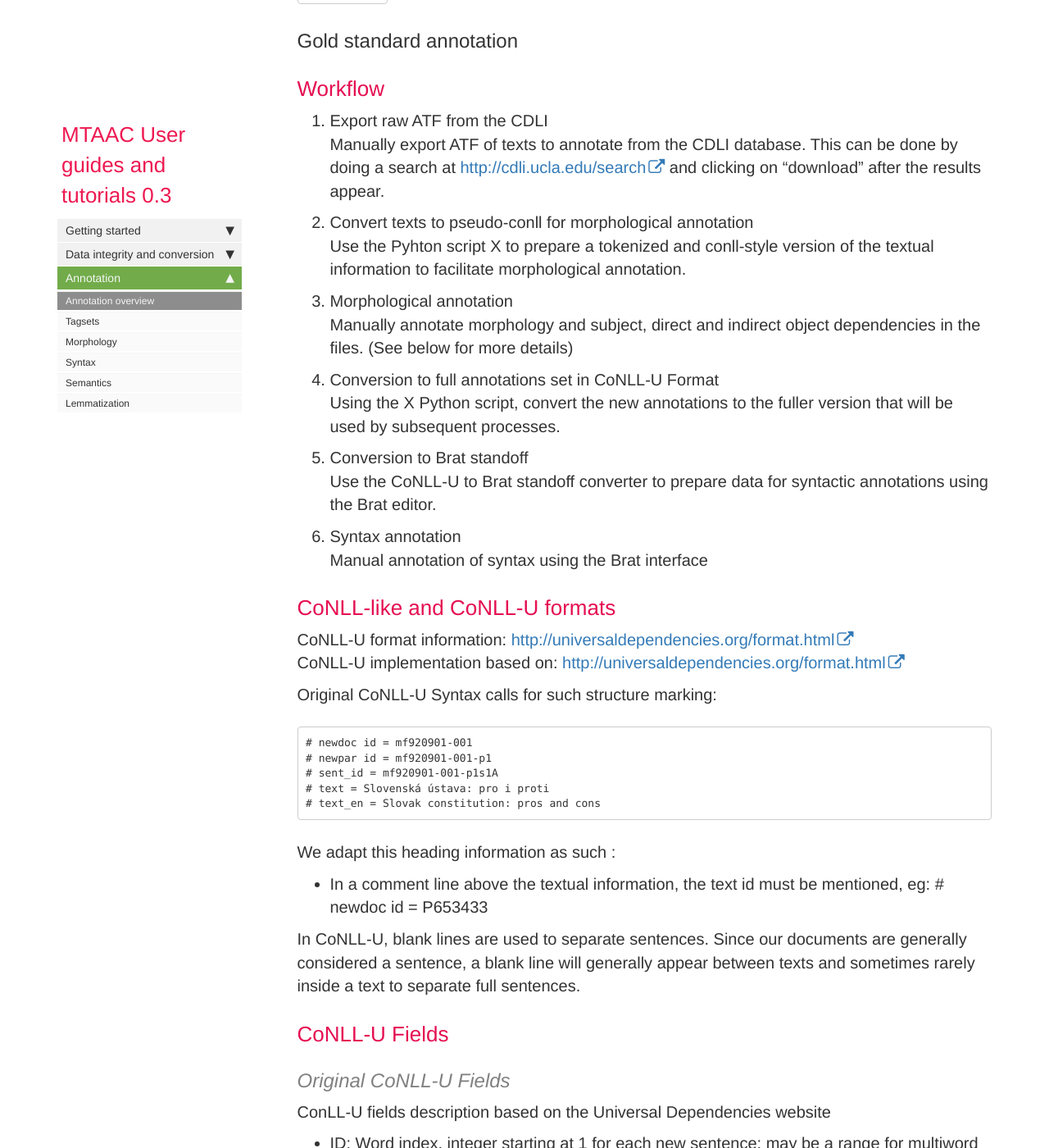
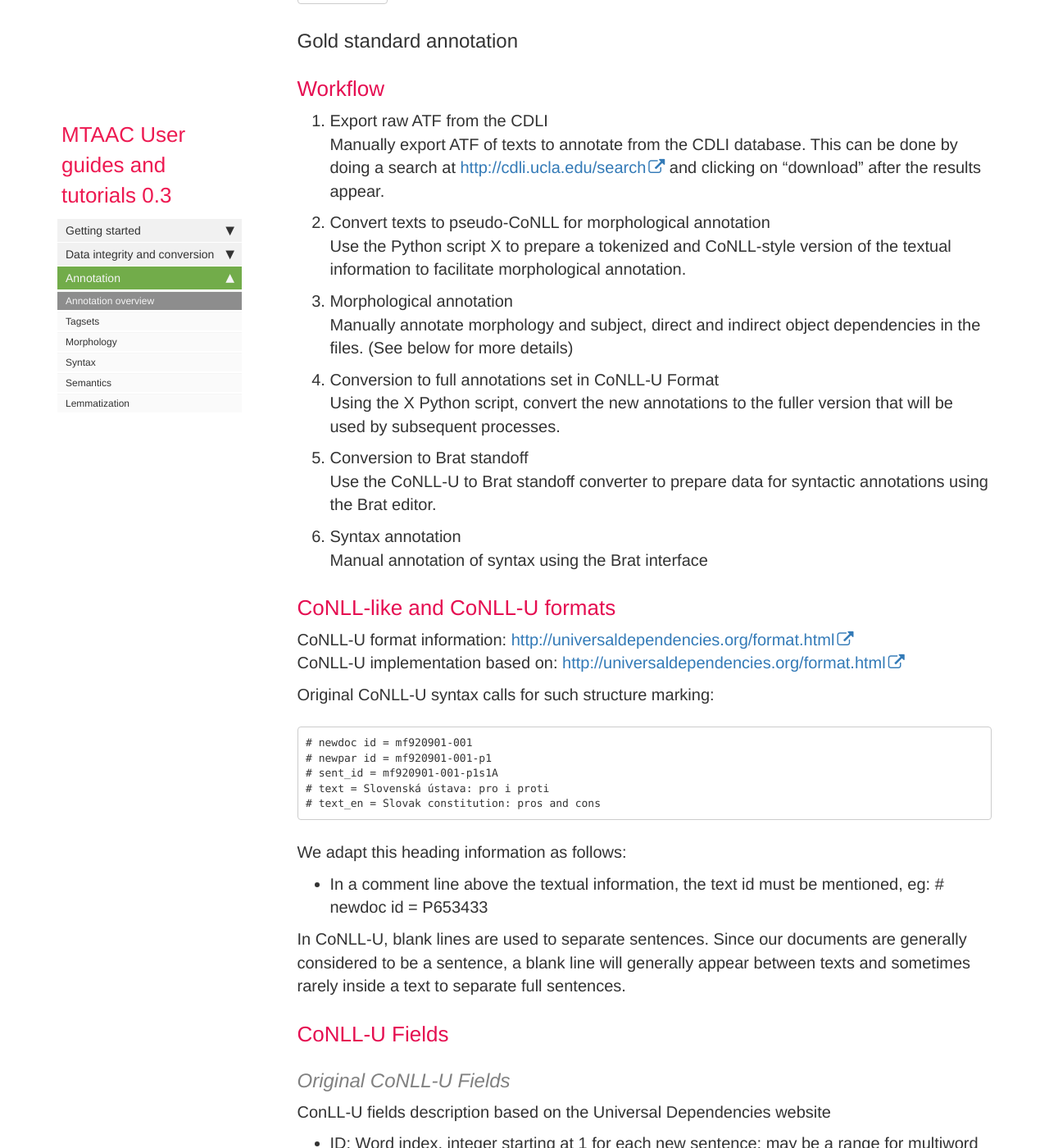
Before and after one commit to cdli-gh/cdli-gh.github.io, a Jekyll site: the page built from pages/guide/guide_overview.md, in a window 1280 px wide and 1400 px high, scrolled down 674 px. Shown: the whole window at 82% size. Built offline with Jekyll 4.4.1, drawn with Linux system fonts in a browser that asks for light colours; nearby versions of some CDN libraries; comment, search, counter and statistics services are not loaded; some of the changed text lies outside the part shown.

Commit message:
Update guide_overview.md

```diff
--- a/pages/guide/guide_overview.md
+++ b/pages/guide/guide_overview.md
@@ -13,8 +13,8 @@ summary:
 1. Export raw ATF from the CDLI
 Manually export ATF of texts to annotate from the CDLI database. This can be done by doing a search at <http://cdli.ucla.edu/search> and clicking on "download" after the results appear.
 
-2. Convert texts to pseudo-conll for morphological annotation
-Use the Pyhton script X to prepare a tokenized and conll-style version of the textual information to facilitate morphological annotation.
+2. Convert texts to pseudo-CoNLL for morphological annotation
+Use the Python script X to prepare a tokenized and CoNLL-style version of the textual information to facilitate morphological annotation.
 
 3. Morphological annotation
 Manually annotate morphology and subject, direct and indirect object dependencies in the files. (See below for more details)
@@ -34,7 +34,7 @@ Manual annotation of syntax using the Brat interface
 CoNLL-U format information: <http://universaldependencies.org/format.html>
 CoNLL-U implementation based on: <http://universaldependencies.org/format.html>
 
-Original CoNLL-U Syntax calls for such structure marking:
+Original CoNLL-U syntax calls for such structure marking:
 
 	# newdoc id = mf920901-001
 	# newpar id = mf920901-001-p1
@@ -42,11 +42,11 @@ Original CoNLL-U Syntax calls for such structure marking:
 	# text = Slovenská ústava: pro i proti
 	# text_en = Slovak constitution: pros and cons
 
-We adapt this heading information as such :
+We adapt this heading information as follows:
 - In a comment line above the textual information, the text id must be mentioned, eg:
 	# newdoc id = P653433
 
-In CoNLL-U, blank lines are used to separate sentences. Since our documents are generally considered a sentence, a blank line will generally appear between texts and sometimes rarely inside a text to separate full sentences.
+In CoNLL-U, blank lines are used to separate sentences. Since our documents are generally considered to be a sentence, a blank line will generally appear between texts and sometimes rarely inside a text to separate full sentences.
 
 ### CoNLL-U Fields
 #### Original CoNLL-U Fields
@@ -66,7 +66,7 @@ ConLL-U fields description based on the Universal Dependencies website
 #### MTAAC Conll-like fields for annotation
 	# ID	FORM	SEGM	XPOSTAG	HEAD	DEPREL	MISC
 
-- ID: all information about the surface, column, line and token (o.col1.1.1;  o.1.1 if there is no column) Only the column number is optional.
+- ID: all information about the surface, column, line and token (o.col1.1.1;  o.1.1 if there is no column). Only the column number is optional.
 - FROM: token from text, ATF transliteration
 - SEGM: normalized form of the token
 - XPOSTAG: ORACC ETCSRI morphological tags based on the segmentation and using POS tag or named entity tag instead of "STEM" for the stem (eg.: GN.ABL)
```
Also changed, not shown: other parts of pages/guide/guide_overview.md (+2 -2 lines).
